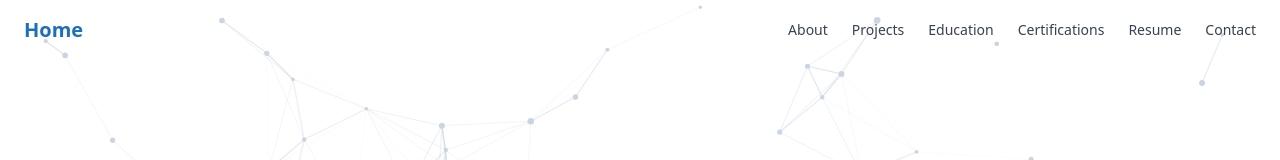
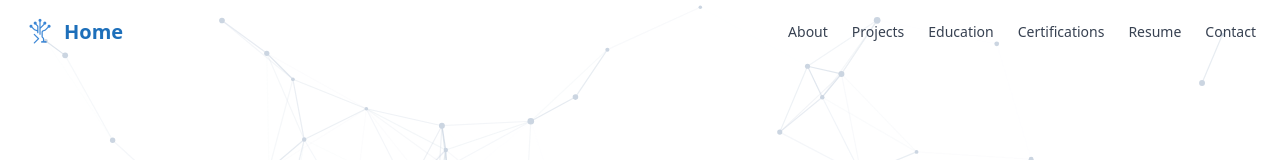
Before and after one commit to kamineni-rohit/rohit-kamineni-website, a React (Vite) app: page / in a window 1280 px wide. Shown: the top 160 px of the page. Built offline with nearby package versions, Linux system fonts and the light colour scheme.

Commit message:
Add logo to navbar

```diff
--- a/src/components/Navbar.jsx
+++ b/src/components/Navbar.jsx
@@ -1,4 +1,5 @@
 import { useEffect, useRef, useState } from "react";
+import websiteLogo from "../assets/logos/website-logo.png"; // Adjust path if needed
 
 const sectionIds = [
   "about",
@@ -105,7 +106,13 @@ const Navbar = () => {
       }`}
     >
       <div className="max-w-7xl mx-auto px-6 py-4 flex justify-between items-center">
-        <a href="#" className="text-accent font-bold text-xl hover:opacity-80 transition">
+        {/* Logo + Home */}
+        <a href="#" className="flex items-center gap-2 text-accent font-bold text-xl hover:opacity-80 transition">
+          <img
+            src={websiteLogo}
+            alt="Website Logo"
+            className="h-8 w-8 object-contain"
+          />
           Home
         </a>
 
@@ -130,11 +137,16 @@ const Navbar = () => {
         {/* Mobile toggle */}
         <button className="md:hidden" onClick={() => setIsOpen(!isOpen)}>
           <svg className="w-6 h-6" fill="none" stroke="currentColor" strokeWidth="2" viewBox="0 0 24 24">
-            <path strokeLinecap="round" strokeLinejoin="round" d={isOpen ? "M6 18L18 6M6 6l12 12" : "M4 6h16M4 12h16M4 18h16"} />
+            <path
+              strokeLinecap="round"
+              strokeLinejoin="round"
+              d={isOpen ? "M6 18L18 6M6 6l12 12" : "M4 6h16M4 12h16M4 18h16"}
+            />
           </svg>
         </button>
       </div>
 
+      {/* Mobile Dropdown */}
       {isOpen && (
         <div ref={dropdownRef} className="md:hidden bg-white shadow-md px-6 pb-4 pt-2 space-y-2">
           {sectionIds.map((id) => (
```
Also changed, not shown: src/assets/logos/website-logo.png (added).
